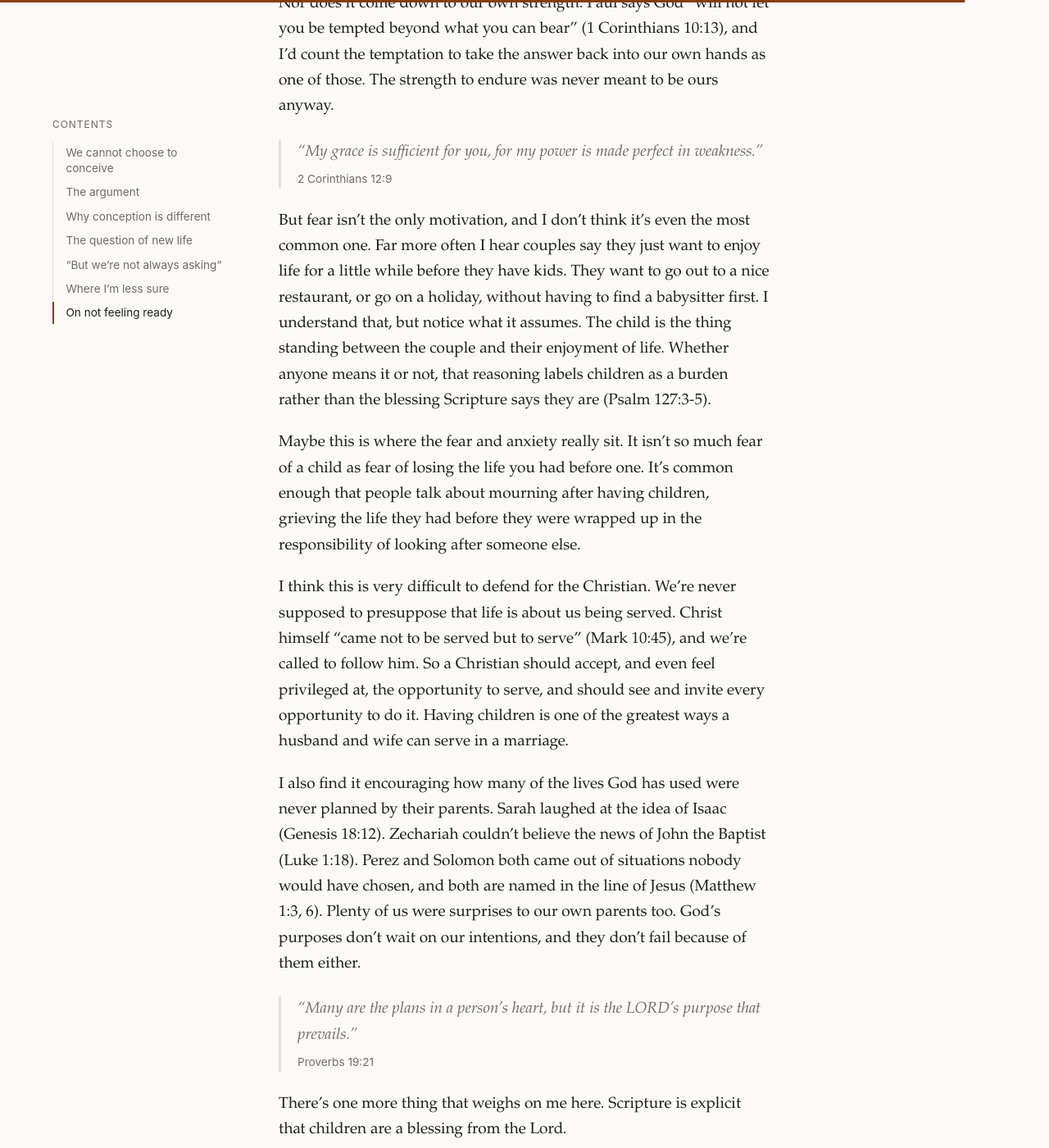
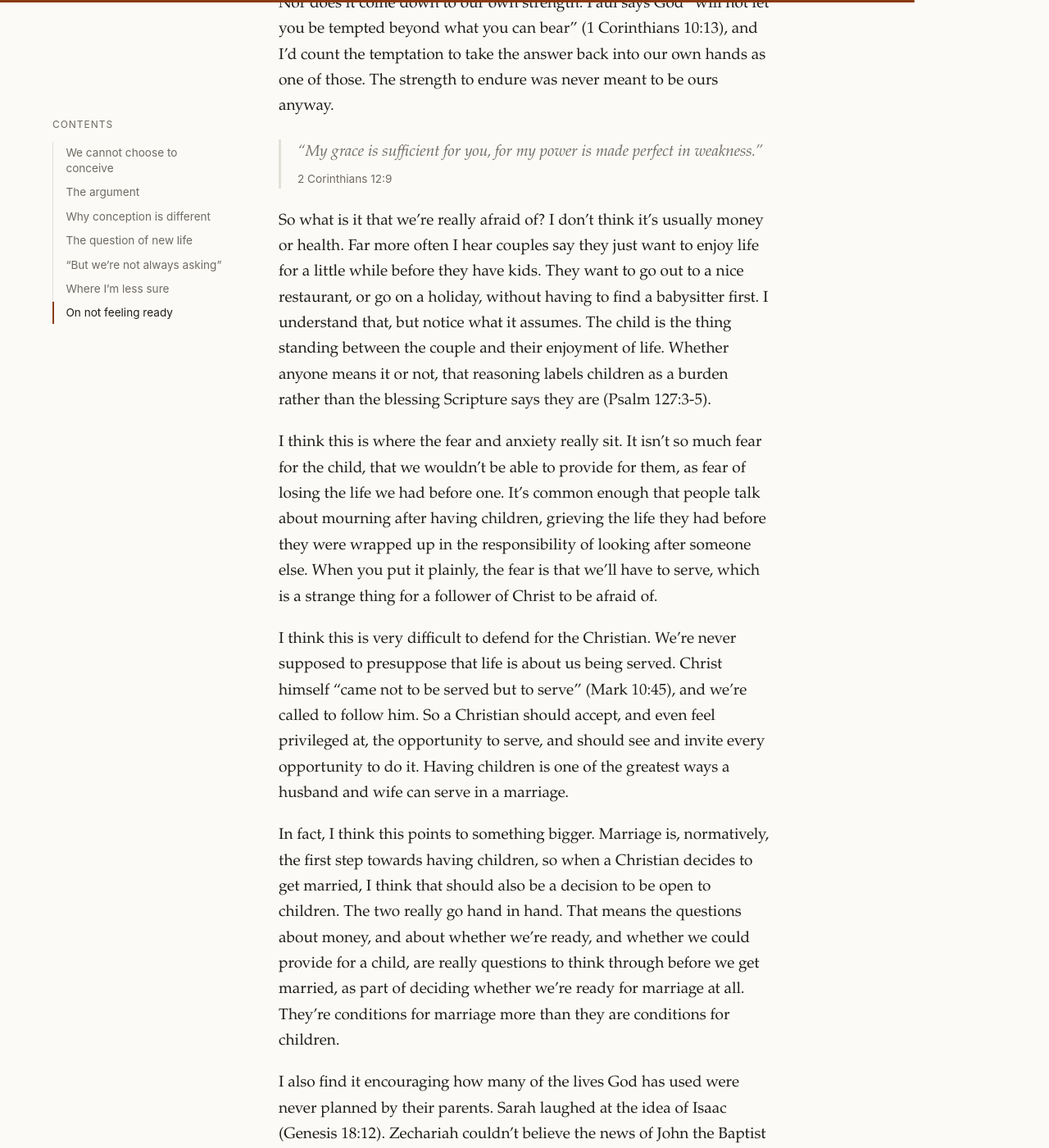
Before and after one commit to JezCam/jeremycameron.com, a Jekyll site: the page built from _posts/2026-10-22-my-thoughts-on-contraception.md, in a window 1280 px wide and 1400 px high, scrolled down 6377 px. Shown: the whole window at 82% size. Built offline with Jekyll 4.4.1, drawn with Linux system fonts in a browser that asks for light colours; some of the changed text lies outside the part shown.

Commit message:
Reframe fear paragraphs and add marriage and openness to children
Co-Authored-By: Claude Opus 5.5 <noreply@anthropic.com>

```diff
--- a/_posts/2026-10-22-my-thoughts-on-contraception.md
+++ b/_posts/2026-10-22-my-thoughts-on-contraception.md
@@ -94,11 +94,13 @@ Nor does it come down to our own strength. Paul says God "will not let you be te
 > <cite>2 Corinthians 12:9</cite>
 {: .verse}
 
-But fear isn't the only motivation, and I don't think it's even the most common one. Far more often I hear couples say they just want to enjoy life for a little while before they have kids. They want to go out to a nice restaurant, or go on a holiday, without having to find a babysitter first. I understand that, but notice what it assumes. The child is the thing standing between the couple and their enjoyment of life. Whether anyone means it or not, that reasoning labels children as a burden rather than the blessing Scripture says they are (Psalm 127:3-5).
+So what is it that we're really afraid of? I don't think it's usually money or health. Far more often I hear couples say they just want to enjoy life for a little while before they have kids. They want to go out to a nice restaurant, or go on a holiday, without having to find a babysitter first. I understand that, but notice what it assumes. The child is the thing standing between the couple and their enjoyment of life. Whether anyone means it or not, that reasoning labels children as a burden rather than the blessing Scripture says they are (Psalm 127:3-5).
 
-Maybe this is where the fear and anxiety really sit. It isn't so much fear of a child as fear of losing the life you had before one. It's common enough that people talk about mourning after having children, grieving the life they had before they were wrapped up in the responsibility of looking after someone else.
+I think this is where the fear and anxiety really sit. It isn't so much fear for the child, that we wouldn't be able to provide for them, as fear of losing the life we had before one. It's common enough that people talk about mourning after having children, grieving the life they had before they were wrapped up in the responsibility of looking after someone else. When you put it plainly, the fear is that we'll have to serve, which is a strange thing for a follower of Christ to be afraid of.
 
 I think this is very difficult to defend for the Christian. We're never supposed to presuppose that life is about us being served. Christ himself "came not to be served but to serve" (Mark 10:45), and we're called to follow him. So a Christian should accept, and even feel privileged at, the opportunity to serve, and should see and invite every opportunity to do it. Having children is one of the greatest ways a husband and wife can serve in a marriage.
+
+In fact, I think this points to something bigger. Marriage is, normatively, the first step towards having children, so when a Christian decides to get married, I think that should also be a decision to be open to children. The two really go hand in hand. That means the questions about money, and about whether we're ready, and whether we could provide for a child, are really questions to think through before we get married, as part of deciding whether we're ready for marriage at all. They're conditions for marriage more than they are conditions for children.
 
 I also find it encouraging how many of the lives God has used were never planned by their parents. Sarah laughed at the idea of Isaac (Genesis 18:12). Zechariah couldn't believe the news of John the Baptist (Luke 1:18). Perez and Solomon both came out of situations nobody would have chosen, and both are named in the line of Jesus (Matthew 1:3, 6). Plenty of us were surprises to our own parents too. God's purposes don't wait on our intentions, and they don't fail because of them either.
 
```
